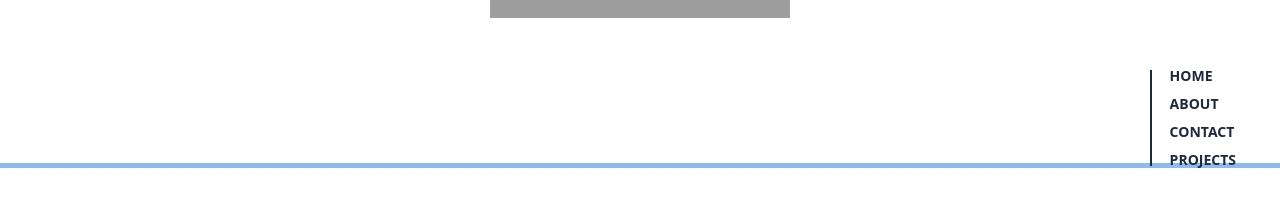
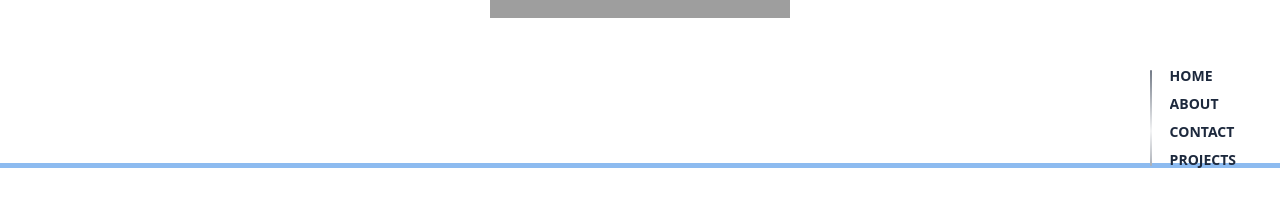
Before and after one commit to itsdelia/my-resume, a React (Vite) app: page / in a window 1280 px wide. Shown: the part 678-884 px from the top of the page. Built offline with nearby package versions, Linux system fonts and the light colour scheme; grey boxes are pictures that could not be loaded.

Commit message:
linear gradient

```diff
--- a/src/components/Navigation.tsx
+++ b/src/components/Navigation.tsx
@@ -11,7 +11,7 @@ const MENU = [
 export const Navigation = () => {
   return (
     <nav className="fixed bottom-5 right-5 p-6 text-sm">
-      <div className="h-24 w-0.5 bg-slate-800 absolute left-1 top-8" />
+      <div className="h-24 w-0.5 bg-slate-800 absolute left-1 top-8 animated-line" />
       <ul className="text-left text-xs uppercase">
         {MENU.map((item) => (
           <Item label={item.label} key={item.id} />
--- a/src/index.css
+++ b/src/index.css
@@ -4,3 +4,44 @@ body {
   padding: 0;
   margin: 0;
 }
+
+@theme {
+  /* shorthand variable for the gradient animation */
+  --animate-sheen-move: sheen-move 5s linear infinite;
+
+  /* keyframes: move the background-position top -> bottom -> top */
+  @keyframes sheen-move {
+    0% {
+      background-position: 0% 0%;
+    }
+    50% {
+      background-position: 0% 100%;
+    }
+    100% {
+      background-position: 0% 0%;
+    }
+  }
+}
+
+.animated-line {
+  border-radius: 999px; /* pill shape */
+  background-image: linear-gradient(
+    180deg,
+    rgba(255, 255, 255, 0) 0%,
+    rgba(255, 255, 255, 0.14) 20%,
+    rgba(255, 255, 255, 0.95) 50%,
+    rgba(255, 255, 255, 0.14) 80%,
+    rgba(255, 255, 255, 0) 100%
+  );
+  background-size: 100% 300%; /* taller than element so it can sweep */
+  background-repeat: no-repeat;
+  animation: var(--animate-sheen-move);
+  mix-blend-mode: screen; /* makes the white pop on dark backgrounds */
+  will-change: background-position, opacity;
+}
+
+@media (prefers-reduced-motion: reduce) {
+  .animated-line {
+    animation: none !important;
+  }
+}
```
